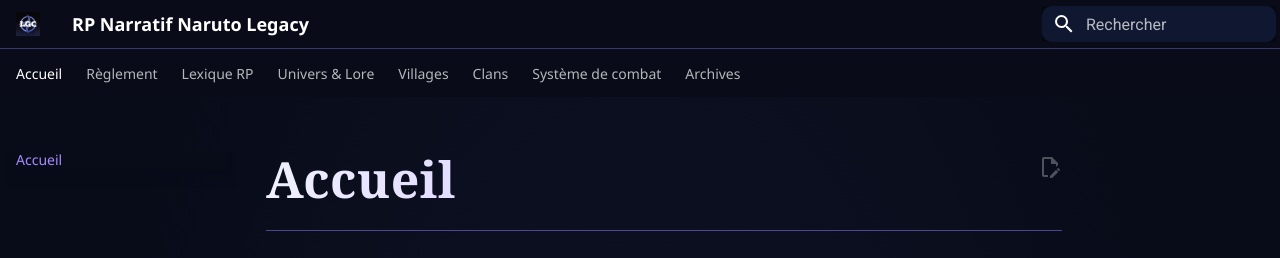
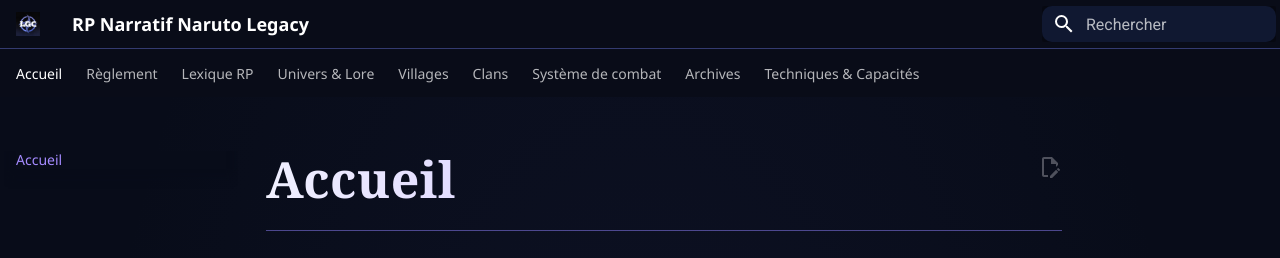
Before and after one commit to Foetic/naruto-legacy-wiki, an MkDocs documentation site: the page built from docs/index.md, in a window 1280 px wide and 900 px high. Shown: the top 258 px of the window. Built offline with MkDocs 1.6.1 and Material for MkDocs 9.7.7, drawn with Linux system fonts in a browser that asks for light colours.

Commit message:
Update mkdocs.yml

```diff
--- a/mkdocs.yml
+++ b/mkdocs.yml
@@ -59,3 +59,5 @@ nav:
       - Passifs: combat/passifs.md
       - Affinités: combat/affinites.md
   - Archives: archives/index.md
+  - Techniques & Capacités:
+      - Présentation: techniques/index.md
```
